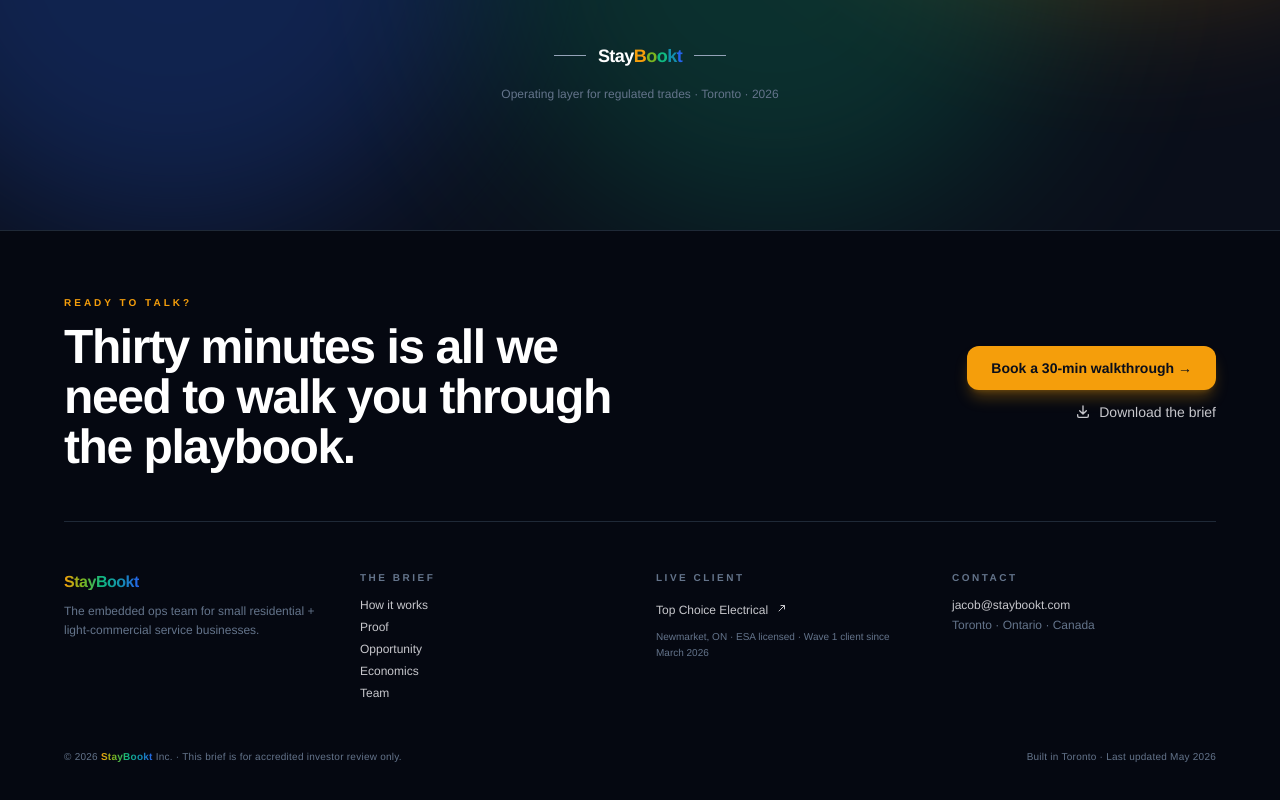
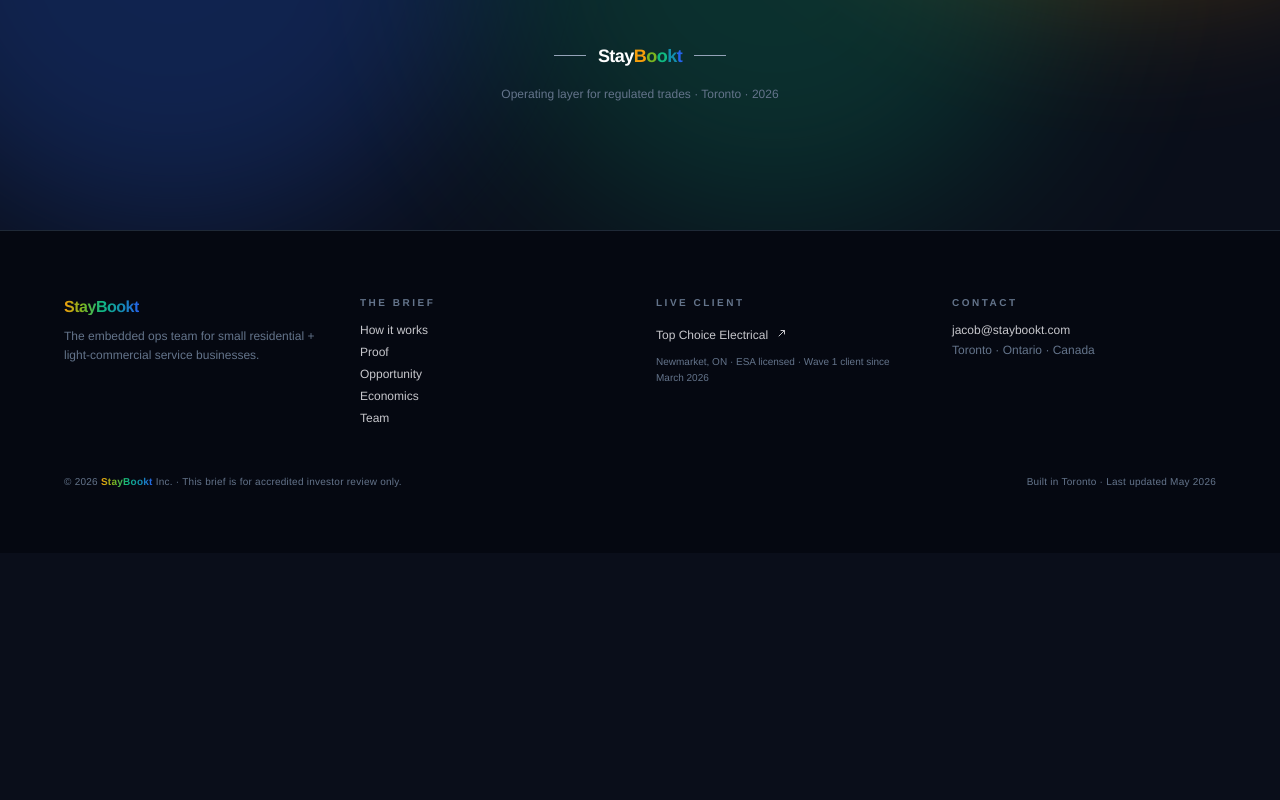
Before and after one commit to staybookt/staybookt-investor, a Next.js app: page / in a window 1280 px wide. Shown: the part 10325-11125 px from the top of the page. After the commit the page ends 10878 px from the top, so only its background shows below. Built offline with nearby package versions, Linux system fonts and the light colour scheme.

Commit message:
Add files via upload

```diff
--- a/components/HomeTeasers.tsx
+++ b/components/HomeTeasers.tsx
@@ -427,40 +427,7 @@ export function SiteFooter() {
   return (
     <footer className="bg-ink-deep border-t border-divider text-platinum-soft py-16 px-8 sm:px-16">
       <div className="max-w-7xl mx-auto">
-        {/* Top — large CTA strip */}
-        <div className="grid lg:grid-cols-12 gap-8 pb-12 mb-12 border-b border-divider">
-          <div className="lg:col-span-7">
-            <p className="text-elec text-[10px] tracking-[0.3em] uppercase font-semibold mb-3">
-              Ready to talk?
-            </p>
-            <h3 className="font-display text-3xl sm:text-5xl tracking-[-0.02em] text-white leading-[1.05] max-w-xl">
-              Thirty minutes is all we need to walk you through the playbook.
-            </h3>
-          </div>
-          <div className="lg:col-span-5 flex flex-col gap-3 items-start lg:items-end justify-center">
-            <a
-              href="https://cal.com/jacobcharendoff/staybookt"
-              target="_blank"
-              rel="noopener noreferrer"
-              className="bg-elec hover:bg-elec-light text-ink font-bold px-6 py-3 rounded-xl text-sm transition-all hover:scale-[1.02] shadow-lg shadow-elec/30"
-            >
-              Book a 30-min walkthrough →
-            </a>
-            <a
-              href="/staybookt-brief.pdf"
-              target="_blank"
-              rel="noopener noreferrer"
-              className="text-platinum-soft hover:text-white text-sm inline-flex items-center gap-2"
-            >
-              <svg viewBox="0 0 24 24" fill="none" stroke="currentColor" strokeWidth={2} className="w-4 h-4">
-                <path strokeLinecap="round" strokeLinejoin="round" d="M4 16v2a2 2 0 002 2h12a2 2 0 002-2v-2M7 10l5 5m0 0l5-5m-5 5V3" />
-              </svg>
-              Download the brief
-            </a>
-          </div>
-        </div>
-
-        {/* Middle — link grid */}
+        {/* Link grid */}
         <div className="grid sm:grid-cols-2 md:grid-cols-4 gap-8 mb-12">
           <div>
             <p className="font-display text-base mb-2"><span className="wordmark-gradient">StayBookt</span></p>
```
